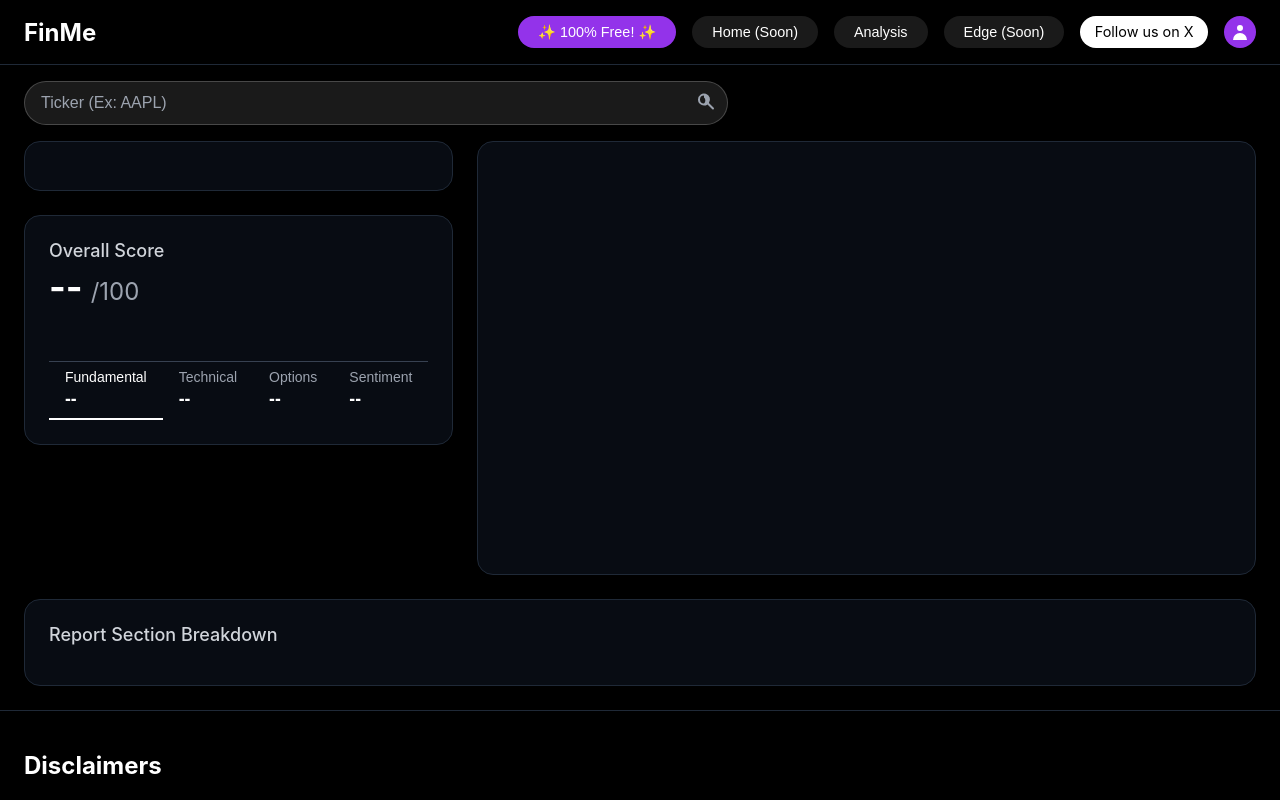
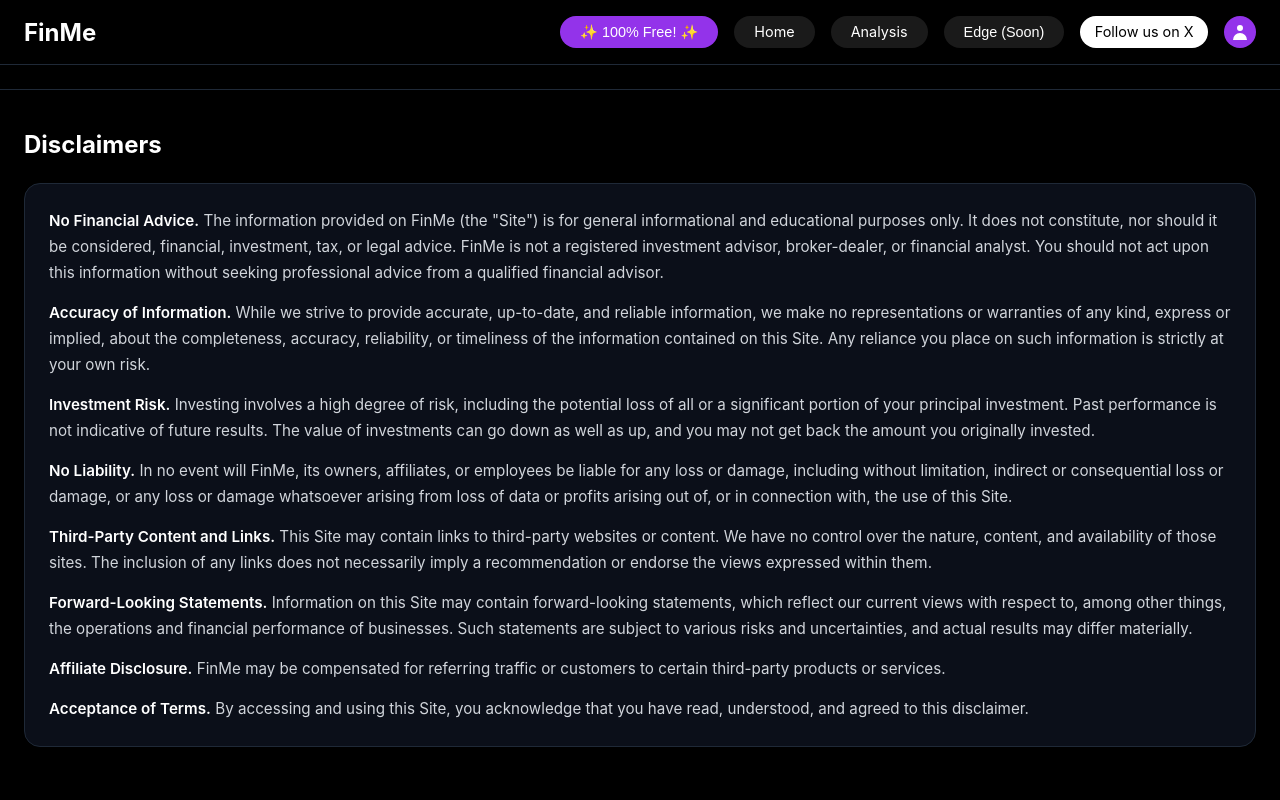
Before and after one commit to ParthM02/FinMe, a React (Create React App) app: page / in a window 1280 px wide. Shown: the top 800 px of the page. Built offline with nearby package versions, Linux system fonts and the light colour scheme.

Commit message:
new home page

```diff
--- a/package.json
+++ b/package.json
@@ -14,6 +14,7 @@
     "react": "^19.1.0",
     "react-chartjs-2": "^5.3.1",
     "react-dom": "^19.1.0",
+    "react-router-dom": "^6.30.3",
     "react-scripts": "5.0.1",
     "typescript": "^4.9.5",
     "web-vitals": "^2.1.4"
--- a/src/App.jsx
+++ b/src/App.jsx
@@ -1,85 +1,20 @@
-import React, { useState, useMemo } from 'react';
+import React from 'react';
+import { Routes, Route, Navigate } from 'react-router-dom';
 import Header from './components/layout/Header';
-import SearchBar from './components/layout/SearchBar';
-import CachePromptModal from './components/layout/CachePromptModal';
 import Footer from './components/layout/Footer';
-import TradingViewWidget from './components/widgets/TradingViewWidget';
-import ScoreCard from './components/widgets/ScoreCard';
-import ReportSection from './components/reports/ReportSection';
-import { useStockData } from './hooks/useStockData';
-import { calculateAllScores } from './utils/scoring';
+import HomePage from './pages/HomePage';
+import AnalysisPage from './pages/AnalysisPage';
 import './App.css';
 
 const App = () => {
-  const [ticker, setTicker] = useState('');
-  const [searchTicker, setSearchTicker] = useState('');
-  const [activeTab, setActiveTab] = useState('Fundamental');
-
-  const { data: stockData, queueInfo, cachePrompt, acceptCached, requestRefresh, lastUpdatedAt } = useStockData(searchTicker, false);
-
-  const sectionScores = useMemo(() =>
-    calculateAllScores(stockData),
-    [stockData]
-  );
-
-  const handleSearch = (e) => {
-    e.preventDefault();
-    if (!ticker) return;
-    const next = ticker.trim().toUpperCase();
-    if (!next) return;
-    // Allow refreshing the same symbol after cooldown.
-    if (next === searchTicker) {
-      setSearchTicker('');
-      setTimeout(() => setSearchTicker(next), 0);
-    } else {
-      setSearchTicker(next);
-    }
-  };
-
   return (
     <div className="app-container">
       <Header />
-      <SearchBar
-        ticker={ticker}
-        setTicker={setTicker}
-        handleSearch={handleSearch}
-        queueInfo={queueInfo}
-        lastUpdatedAt={lastUpdatedAt}
-      />
-      <CachePromptModal
-        isOpen={cachePrompt.isVisible}
-        updatedAt={cachePrompt.updatedAt}
-        onUseCached={acceptCached}
-        onRefresh={requestRefresh}
-      />
-
-      <main className="main-content">
-        <div className="grid-container">
-          <div className="left-column">
-            <div className="card">
-              <div className="card-content">
-                <TradingViewWidget type="info" symbol={searchTicker} />
-              </div>
-            </div>
-
-            <ScoreCard
-              activeTab={activeTab}
-              setActiveTab={setActiveTab}
-              scores={sectionScores}
-            />
-          </div>
-
-          <div className="right-column">
-            <div className="card chart-card">
-              <div className="card-content">
-                <TradingViewWidget type="chart" symbol={searchTicker} />
-              </div>
-            </div>
-          </div>
-        </div>
-
-        <ReportSection activeTab={activeTab} stockData={stockData} />
-      </main>
+      <Routes>
+        <Route path="/" element={<HomePage />} />
+        <Route path="/analysis" element={<AnalysisPage />} />
+        <Route path="*" element={<Navigate to="/" replace />} />
+      </Routes>
       <Footer />
     </div>
   );
--- a/src/components/layout/Header.jsx
+++ b/src/components/layout/Header.jsx
@@ -1,4 +1,5 @@
 import React from 'react';
+import { NavLink } from 'react-router-dom';
 
 const Header = () => (
   <header className="app-header">
@@ -9,9 +10,15 @@
           <span>✨</span><span>100% Free!</span><span>✨</span>
         </button>
         <nav className="navigation">
-          <button className="nav-button">Home (Soon)</button>
-          <button className="nav-button">Analysis</button>
-          <button className="nav-button">Edge (Soon)</button>
+          <NavLink className="nav-button" to="/" end>
+            Home
+          </NavLink>
+          <NavLink className="nav-button" to="/analysis">
+            Analysis
+          </NavLink>
+          <button className="nav-button" type="button" disabled>
+            Edge (Soon)
+          </button>
         </nav>
         <a
           className="nav-button x-button"
--- a/src/index.js
+++ b/src/index.js
@@ -1,5 +1,6 @@
 import React from 'react';
 import ReactDOM from 'react-dom/client';
+import { BrowserRouter } from 'react-router-dom';
 import './index.css';
 import App from './App';
 import reportWebVitals from './reportWebVitals';
@@ -9,7 +10,9 @@
 const root = ReactDOM.createRoot(document.getElementById('root'));
 root.render(
   <React.StrictMode>
-    <App />
+    <BrowserRouter>
+      <App />
+    </BrowserRouter>
     <Analytics />
     <SpeedInsights />
   </React.StrictMode>
--- /dev/null
+++ b/src/pages/AnalysisPage.jsx
@@ -0,0 +1,83 @@
+import React, { useMemo, useState } from 'react';
+import SearchBar from '../components/layout/SearchBar';
+import CachePromptModal from '../components/layout/CachePromptModal';
+import TradingViewWidget from '../components/widgets/TradingViewWidget';
+import ScoreCard from '../components/widgets/ScoreCard';
+import ReportSection from '../components/reports/ReportSection';
+import { useStockData } from '../hooks/useStockData';
+import { calculateAllScores } from '../utils/scoring';
+
+const AnalysisPage = () => {
+  const [ticker, setTicker] = useState('');
+  const [searchTicker, setSearchTicker] = useState('');
+  const [activeTab, setActiveTab] = useState('Fundamental');
+
+  const { data: stockData, queueInfo, cachePrompt, acceptCached, requestRefresh, lastUpdatedAt } = useStockData(searchTicker, false);
+
+  const sectionScores = useMemo(
+    () => calculateAllScores(stockData),
+    [stockData]
+  );
+
+  const handleSearch = (e) => {
+    e.preventDefault();
+    if (!ticker) return;
+    const next = ticker.trim().toUpperCase();
+    if (!next) return;
+    // Allow refreshing the same symbol after cooldown.
+    if (next === searchTicker) {
+      setSearchTicker('');
+      setTimeout(() => setSearchTicker(next), 0);
+    } else {
+      setSearchTicker(next);
+    }
+  };
+
+  return (
+    <>
+      <SearchBar
+        ticker={ticker}
+        setTicker={setTicker}
+        handleSearch={handleSearch}
+        queueInfo={queueInfo}
+        lastUpdatedAt={lastUpdatedAt}
+      />
+      <CachePromptModal
+        isOpen={cachePrompt.isVisible}
+        updatedAt={cachePrompt.updatedAt}
+        onUseCached={acceptCached}
+        onRefresh={requestRefresh}
+      />
+
+      <main className="main-content">
+        <div className="grid-container">
+          <div className="left-column">
+            <div className="card">
+              <div className="card-content">
+                <TradingViewWidget type="info" symbol={searchTicker} />
+              </div>
+            </div>
+
+            <ScoreCard
+              activeTab={activeTab}
+              setActiveTab={setActiveTab}
+              scores={sectionScores}
+            />
+          </div>
+
+          <div className="right-column">
+            <div className="card chart-card">
+              <div className="card-content">
+                <TradingViewWidget type="chart" symbol={searchTicker} />
+              </div>
+            </div>
+          </div>
+        </div>
+
+        <ReportSection activeTab={activeTab} stockData={stockData} />
+      </main>
+    </>
+  );
+};
+
+export default AnalysisPage;
--- /dev/null
+++ b/src/pages/HomePage.jsx
@@ -0,0 +1,7 @@
+import React from 'react';
+
+const HomePage = () => (
+  <main className="main-content" aria-label="Home page" />
+);
+
+export default HomePage;
```
Also changed, not shown: 1 other file (tests, documents, lock files or other folders).
